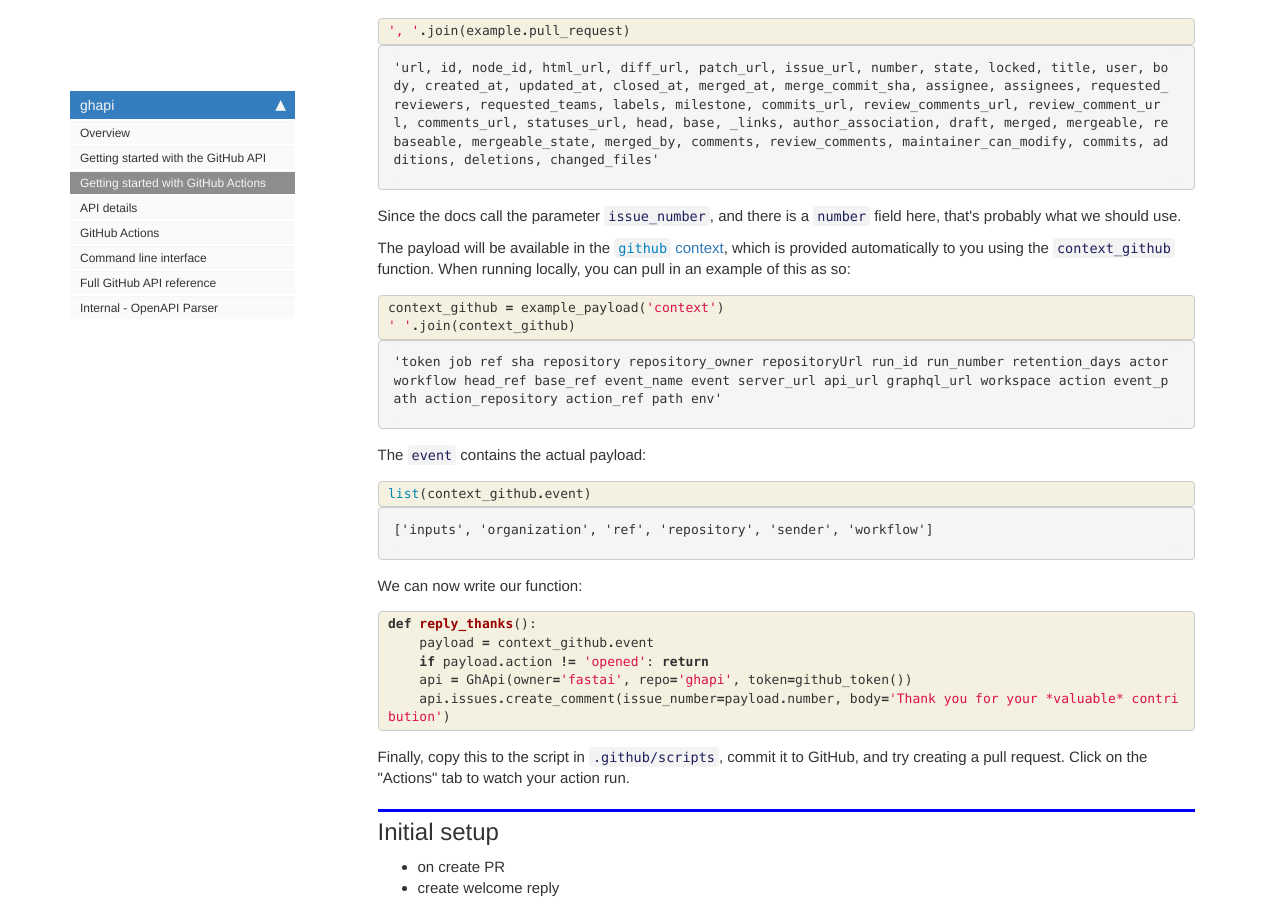
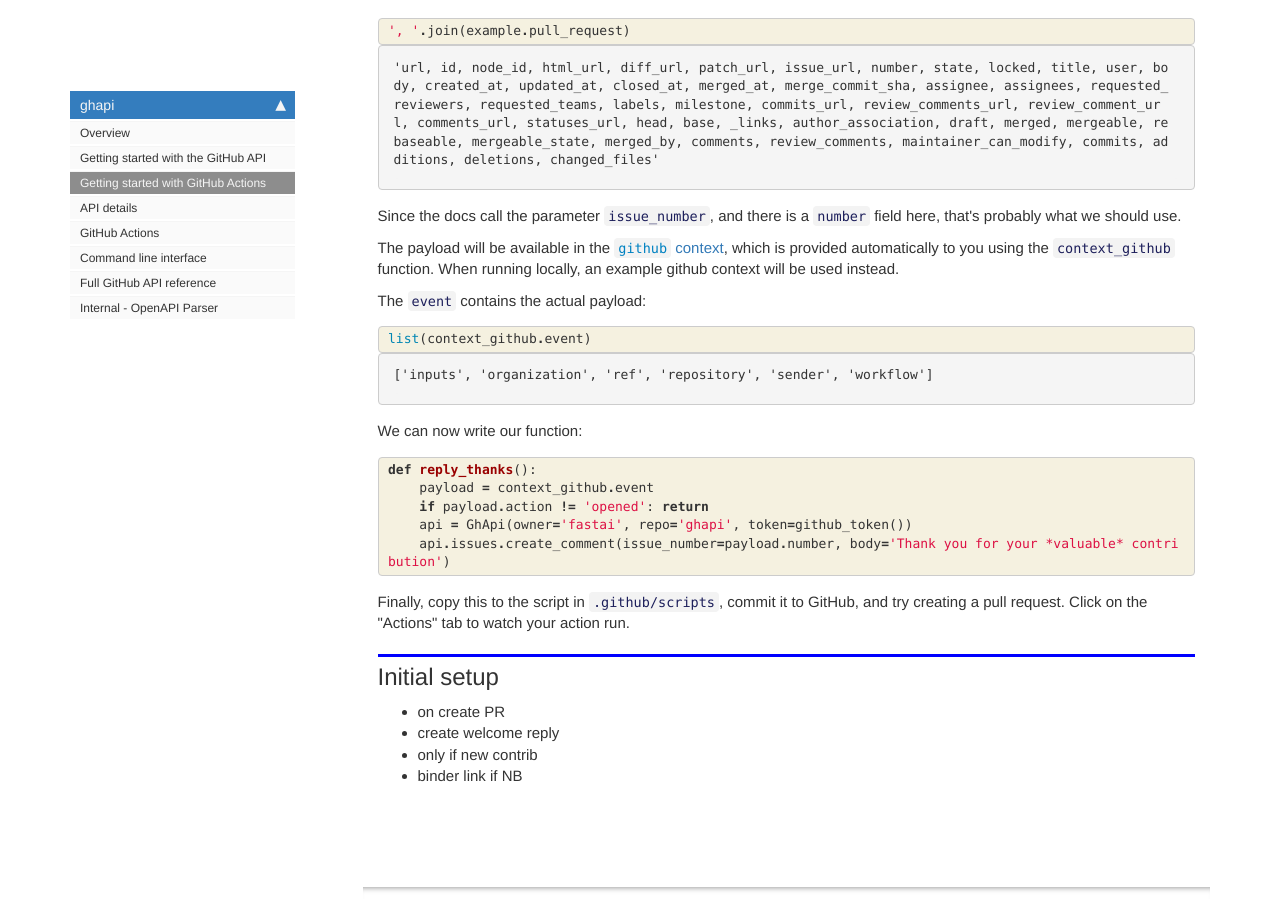
Before and after one commit to fastai/ghapi, a Jekyll site: the page built from docs/tutorial_actions.html, in a window 1280 px wide and 900 px high, scrolled down 2364 px. Built offline with Jekyll 4.4.1, drawn with Linux system fonts in a browser that asks for light colours; nearby versions of some CDN libraries; comment, search, counter and statistics services are not loaded; some of the changed text lies outside the part shown.

Commit message:
default context

```diff
--- a/docs/tutorial_actions.html
+++ b/docs/tutorial_actions.html
@@ -119,7 +119,7 @@ However, workflows can be difficult to create and debug, because:</p>
 <div class="inner_cell">
     <div class="input_area">
 <div class=" highlight hl-ipython3"><pre><span></span><span class="n">path_scr</span> <span class="o">=</span> <span class="n">Path</span><span class="p">(</span><span class="s1">&#39;.github/scripts/&#39;</span><span class="p">)</span>
-<span class="n">files</span> <span class="o">=</span> <span class="n">path_scr</span><span class="o">.</span><span class="n">ls</span><span class="p">();</span> <span class="n">files</span>
+<span class="n">files</span> <span class="o">=</span> <span class="n">path_scr</span><span class="o">.</span><span class="n">ls</span><span class="p">(</span><span class="n">file_exts</span><span class="o">=</span><span class="p">[</span><span class="s1">&#39;.py&#39;</span><span class="p">]);</span> <span class="n">files</span>
 </pre></div>
 
     </div>
@@ -381,47 +381,7 @@ from ghapi import *
 </div>
 <div class="cell border-box-sizing text_cell rendered"><div class="inner_cell">
 <div class="text_cell_render border-box-sizing rendered_html">
-<p>The payload will be available in the <a href="https://docs.github.com/en/free-pro-team@latest/actions/reference/context-and-expression-syntax-for-github-actions#github-context"><code>github</code> context</a>, which is provided automatically to you using the <code>context_github</code> function. When running locally, you can pull in an example of this as so:</p>
-
-</div>
-</div>
-</div>
-    {% raw %}
-
-<div class="cell border-box-sizing code_cell rendered">
-<div class="input">
-
-<div class="inner_cell">
-    <div class="input_area">
-<div class=" highlight hl-ipython3"><pre><span></span><span class="n">context_github</span> <span class="o">=</span> <span class="n">example_payload</span><span class="p">(</span><span class="s1">&#39;context&#39;</span><span class="p">)</span>
-<span class="s1">&#39; &#39;</span><span class="o">.</span><span class="n">join</span><span class="p">(</span><span class="n">context_github</span><span class="p">)</span>
-</pre></div>
-
-    </div>
-</div>
-</div>
-
-<div class="output_wrapper">
-<div class="output">
-
-<div class="output_area">
-
-
-
-<div class="output_text output_subarea output_execute_result">
-<pre>&#39;token job ref sha repository repository_owner repositoryUrl run_id run_number retention_days actor workflow head_ref base_ref event_name event server_url api_url graphql_url workspace action event_path action_repository action_ref path env&#39;</pre>
-</div>
-
-</div>
-
-</div>
-</div>
-
-</div>
-    {% endraw %}
-
-<div class="cell border-box-sizing text_cell rendered"><div class="inner_cell">
-<div class="text_cell_render border-box-sizing rendered_html">
+<p>The payload will be available in the <a href="https://docs.github.com/en/free-pro-team@latest/actions/reference/context-and-expression-syntax-for-github-actions#github-context"><code>github</code> context</a>, which is provided automatically to you using the <code>context_github</code> function. When running locally, an example github context will be used instead.</p>
 <p>The <code>event</code> contains the actual payload:</p>
 
 </div>
```
Also changed, not shown: docs/actions.html (+17 -10 lines), ghapi/actions.py (+7 -0 lines), 3 other files.
